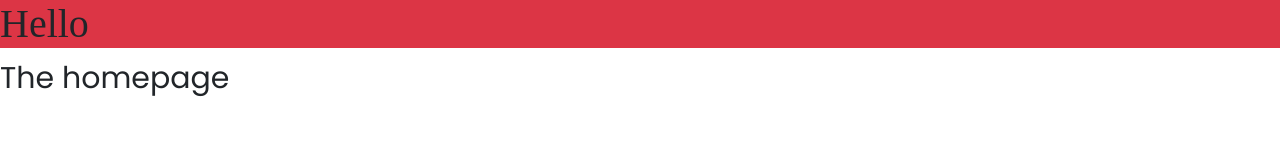
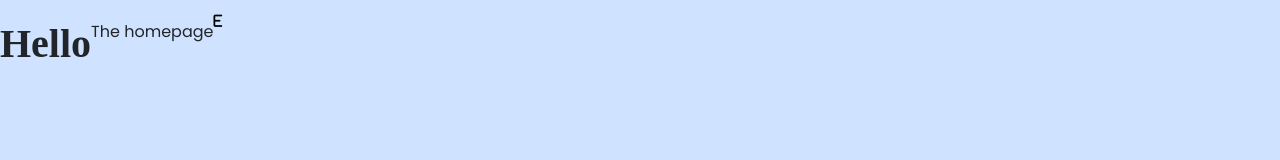
Before and after one commit to mlameb1/Responsive-portfolio, a plain HTML site: page index.html in a window 1280 px wide. Drawn offline with nearby package versions, Linux system fonts and the light colour scheme; a web font is replaced by a local one.

Commit message:
Added background color

```diff
--- a/index.html
+++ b/index.html
@@ -8,7 +8,8 @@
     <link rel="preconnect" href="https://fonts.googleapis.com">
 <link rel="preconnect" href="https://fonts.gstatic.com" crossorigin>
 <link href="https://fonts.googleapis.com/css2?family=Playfair:opsz,wght@5..1200,700&family=Poppins&display=swap" rel="stylesheet">
- <link
+<script src="https://kit.fontawesome.com/e055898c80.js" crossorigin="anonymous"></script>
+<link
       href="https://cdn.jsdelivr.net/npm/bootstrap@5.3.1/dist/css/bootstrap.min.css"
       rel="stylesheet"
       integrity="sha384-4bw+/aepP/YC94hEpVNVgiZdgIC5+VKNBQNGCHeKRQN+PtmoHDEXuppvnDJzQIu9"
@@ -20,9 +21,13 @@
 
   </head>
 
-  <body>
-    <h1 class="bg-danger">Hello</h1>
+  <body class="bg-primary-subtle">
+    <div class="d-flex">
+    <h1>Hello</h1>
+
     <p> The homepage</p>
+    <i class="fa-solid fa-e fa-sm" style="color: black;"></i>
+    </div>
     <script
       src="https://cdn.jsdelivr.net/npm/bootstrap@5.3.1/dist/js/bootstrap.bundle.min.js"
       integrity="sha384-HwwvtgBNo3bZJJLYd8oVXjrBZt8cqVSpeBNS5n7C8IVInixGAoxmnlMuBnhbgrkm"
--- a/src/styles.css
+++ b/src/styles.css
@@ -1,5 +1,9 @@
+
+body{margin-top:20px;}
 h1{font-family: "playfair", serif;
-font-size: 40px;}
+font-size: 40px;
+font-weight: bold;}
 p{font-family: "Poppins", sans-serif;
-   font-size: 30px;
+   font-size: px;
+   font-weight:normal;
 }
```
